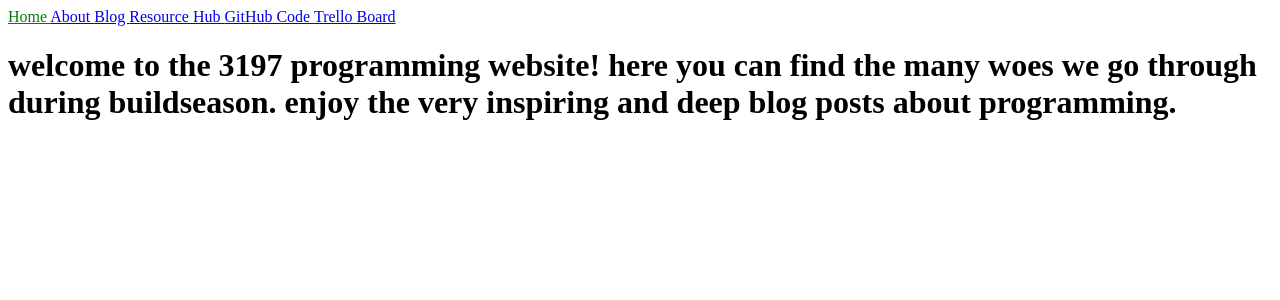
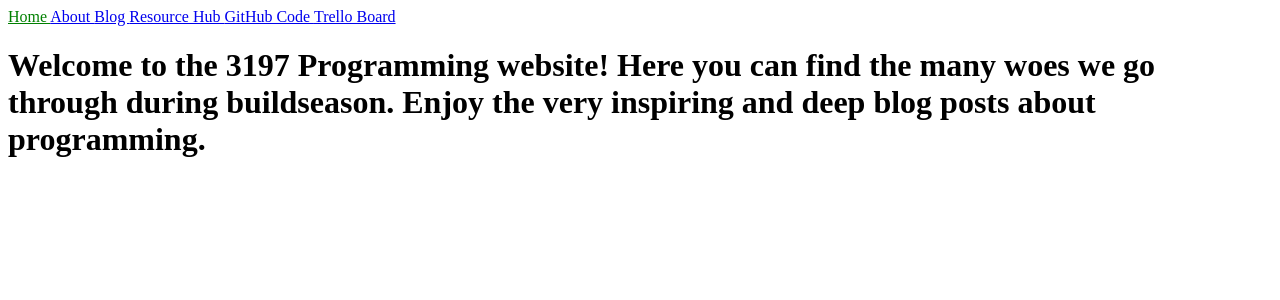
Before and after one commit to frc3197/frc3197.github.io, a Jekyll site: the page built from index.html, in a window 1280 px wide. Shown: the top 300 px of the page. Built offline with Jekyll 4.4.1, drawn with Linux system fonts in a browser that asks for light colours.

Commit message:
Update index.html

```diff
--- a/index.html
+++ b/index.html
@@ -2,4 +2,4 @@
 layout: default
 title: FRC 3197 Coding Team
 ---
-<h1>{{ "Welcome to the 3197 Programming website! Here you can find the many woes we go through during buildseason. Enjoy the very inspiring and deep blog posts about programming. " | downcase }}</h1>
+<h1>{{ "Welcome to the 3197 Programming website! Here you can find the many woes we go through during buildseason. Enjoy the very inspiring and deep blog posts about programming."}}</h1>
```
